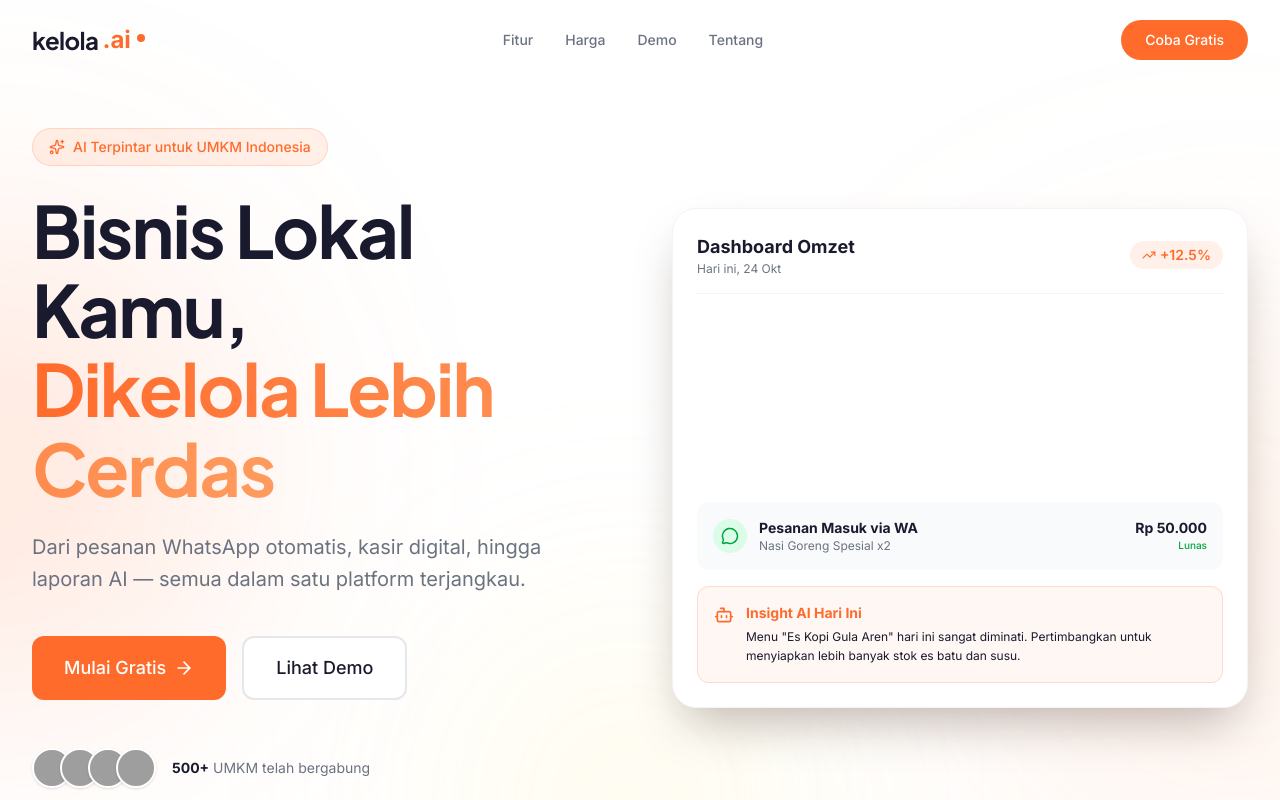
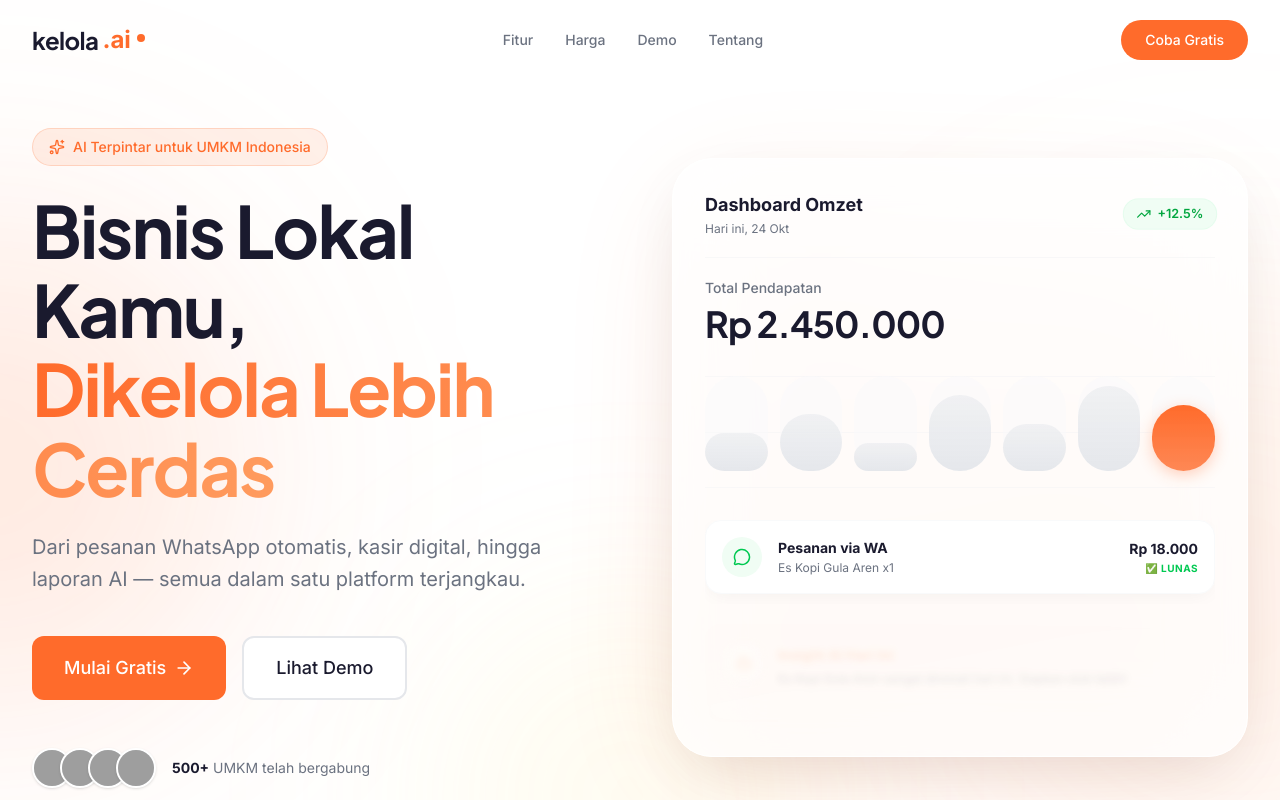
Before and after one commit to xue-yuki/kelola.ai, a Next.js app: page / in a window 1280 px wide. Shown: the top 800 px of the page. Built offline with nearby package versions, Linux system fonts and the light colour scheme; grey boxes are pictures that could not be loaded.

Commit message:
feat: Add dynamic, animated elements including a revenue counter, cycling orders, and AI insights to the hero section mockup.

```diff
--- a/src/components/sections/Hero.tsx
+++ b/src/components/sections/Hero.tsx
@@ -1,10 +1,78 @@
 "use client";
 
-import { motion } from "framer-motion";
+import { motion, AnimatePresence } from "framer-motion";
 import { ArrowRight, Bot, TrendingUp, Sparkles, MessageCircle } from "lucide-react";
 import Link from "next/link";
+import { useState, useEffect } from "react";
+
+const INCOMING_ORDERS = [
+    { item: "Nasi Goreng Spesial x2", price: "Rp 50.000" },
+    { item: "Bakso Jumbo x3", price: "Rp 54.000" },
+    { item: "Es Kopi Gula Aren x1", price: "Rp 18.000" },
+    { item: "Ayam Bakar x2", price: "Rp 72.000" }
+];
+
+const AI_INSIGHTS = [
+    "Es Kopi Gula Aren sangat diminati hari ini. Siapkan stok lebih!",
+    "Penjualan tertinggi pukul 11.00–13.00. Tambah promo siang!",
+    "Produk terlaris minggu ini: Nasi Goreng Spesial 🏆"
+];
+
+function Counter({ from, to }: { from: number; to: number }) {
+    const [count, setCount] = useState(from);
+
+    useEffect(() => {
+        let startTime: number;
+        let animationFrame: number;
+        const duration = 2000;
+
+        const animate = (timestamp: number) => {
+            if (!startTime) startTime = timestamp;
+            const progress = timestamp - startTime;
+
+            if (progress < duration) {
+                const easeOutQuart = 1 - Math.pow(1 - progress / duration, 4);
+                setCount(Math.floor(from + (to - from) * easeOutQuart));
+                animationFrame = requestAnimationFrame(animate);
+            } else {
+                setCount(to);
+            }
+        };
+
+        animationFrame = requestAnimationFrame(animate);
+        return () => cancelAnimationFrame(animationFrame);
+    }, [from, to]);
+
+    const formatted = new Intl.NumberFormat('id-ID').format(count);
+    return <>{`Rp ${formatted}`}</>;
+}
 
 export default function Hero() {
+    const [orderIndex, setOrderIndex] = useState(0);
+    const [insightIndex, setInsightIndex] = useState(0);
+    const [showInsight, setShowInsight] = useState(false);
+
+    useEffect(() => {
+        // Cycle orders every 3 seconds
+        const orderInterval = setInterval(() => {
+            setOrderIndex((prev) => (prev + 1) % INCOMING_ORDERS.length);
+        }, 3000);
+
+        // Initial delay for AI Insight, then cycle every 5 seconds
+        const insightTimeout = setTimeout(() => {
+            setShowInsight(true);
+            const insightInterval = setInterval(() => {
+                setInsightIndex((prev) => (prev + 1) % AI_INSIGHTS.length);
+            }, 5000);
+            return () => clearInterval(insightInterval);
+        }, 1500);
+
+        return () => {
+            clearInterval(orderInterval);
+            clearTimeout(insightTimeout);
+        };
+    }, []);
+
     return (
         <section className="relative min-h-screen pt-32 pb-20 overflow-hidden bg-background">
             {/* Background Animated Blobs */}
@@ -68,74 +136,126 @@ export default function Hero() {
                         </div>
                     </motion.div>
 
-                    {/* Right Visual Mockup */}
+                    {/* Right Visual Mockup (Clean & Aesthetic) */}
                     <motion.div
                         initial={{ opacity: 0, x: 50 }}
-                        animate={{ opacity: 1, x: 0 }}
-                        transition={{ duration: 0.8, ease: "easeOut", delay: 0.2 }}
+                        animate={{
+                            opacity: 1,
+                            x: 0
+                        }}
+                        transition={{
+                            opacity: { duration: 0.8, ease: "easeOut", delay: 0.2 },
+                            x: { duration: 0.8, ease: "easeOut", delay: 0.2 }
+                        }}
                         className="relative"
                     >
-                        {/* Main Mockup Card */}
-                        <div className="bg-white rounded-3xl p-6 shadow-2xl border border-gray-100 relative z-20 overflow-hidden group">
+                        {/* Main Mockup Card: Glassmorphic and subtle shadows */}
+                        <div className="bg-white/80 backdrop-blur-2xl rounded-[2.5rem] p-8 shadow-[0_20px_60px_-15px_rgba(0,0,0,0.1)] border border-white relative z-20 overflow-hidden group">
 
-                            <div className="flex justify-between items-center border-b border-gray-100 pb-4 mb-6">
+                            <div className="flex justify-between items-center border-b border-gray-100/60 pb-5 mb-5">
                                 <div>
                                     <h3 className="font-bold text-lg text-text-dark">Dashboard Omzet</h3>
-                                    <p className="text-xs text-text-muted">Hari ini, 24 Okt</p>
+                                    <p className="text-xs text-text-muted mt-0.5">Hari ini, 24 Okt</p>
                                 </div>
-                                <div className="bg-primary/10 text-primary px-3 py-1 rounded-full text-sm font-semibold flex items-center gap-1">
+                                <motion.div
+                                    animate={{ scale: [1, 1.05, 1] }}
+                                    transition={{ duration: 2, repeat: Infinity }}
+                                    className="bg-green-50 text-green-600 px-3 py-1.5 rounded-full text-xs font-semibold flex items-center gap-1.5 border border-green-100/50"
+                                >
                                     <TrendingUp size={14} /> +12.5%
+                                </motion.div>
+                            </div>
+
+                            {/* Animated Revenue Counter */}
+                            <div className="mb-8">
+                                <p className="text-sm text-text-muted font-medium mb-1.5">Total Pendapatan</p>
+                                <div className="font-display font-bold text-4xl text-text-dark tracking-tight">
+                                    <Counter from={0} to={2450000} />
                                 </div>
                             </div>
 
-                            {/* Chart Mockup */}
-                            <div className="h-40 w-full flex items-end justify-between gap-2 mb-6">
+                            {/* Chart Mockup: Softer bars and gradients */}
+                            <div className="h-28 w-full flex items-end justify-between gap-3 mb-8 border-b border-gray-100/50 pb-4 relative">
+                                {/* Subtle horizontal grid lines */}
+                                <div className="absolute w-full top-0 h-px bg-gray-100/50" />
+                                <div className="absolute w-full top-1/2 h-px bg-gray-100/50" />
+
                                 {[40, 60, 30, 80, 50, 90, 70].map((height, i) => (
-                                    <div key={i} className="w-full bg-gray-100 rounded-t-sm relative group-hover:bg-primary/5 transition-colors">
+                                    <div key={i} className="w-full h-full flex items-end relative group-hover:opacity-90 transition-opacity">
+                                        {/* Background track for bars */}
+                                        <div className="absolute inset-0 bg-gray-50/50 rounded-full w-full" />
+
                                         <motion.div
                                             initial={{ height: 0 }}
                                             animate={{ height: `${height}%` }}
-                                            transition={{ duration: 1, delay: 0.5 + (i * 0.1) }}
-                                            className={`absolute bottom-0 w-full rounded-t-sm ${i === 5 ? 'bg-primary' : 'bg-secondary/40'}`}
+                                            transition={{ duration: 1.2, delay: 0.5 + (i * 0.1), ease: "circOut" }}
+                                            className={`relative w-full rounded-full z-10 ${i === 6
+                                                    ? 'bg-gradient-to-t from-primary/80 to-primary shadow-[0_4px_15px_rgba(255,107,43,0.3)]'
+                                                    : 'bg-gradient-to-t from-gray-200 to-gray-200/50'
+                                                }`}
                                         />
                                     </div>
                                 ))}
                             </div>
 
                             {/* Order Notification Row */}
-                            <div className="bg-gray-50 rounded-xl p-4 flex items-center justify-between mb-4 hover:shadow-md transition-shadow">
-                                <div className="flex items-center gap-3">
-                                    <div className="bg-green-100 text-green-600 p-2 rounded-full">
+                            <div className="h-[84px] mb-5 relative overflow-hidden">
+                                <AnimatePresence mode="popLayout">
+                                    <motion.div
+                                        key={orderIndex}
+                                        initial={{ opacity: 0, y: 20 }}
+                                        animate={{ opacity: 1, y: 0 }}
+                                        exit={{ opacity: 0, y: -20, scale: 0.95 }}
+                                        transition={{ type: "spring", stiffness: 300, damping: 25 }}
+                                        className="bg-white rounded-2xl p-4 flex items-center justify-between shadow-[0_5px_20px_-5px_rgba(0,0,0,0.05)] border border-gray-50 w-full"
+                                    >
+                                        <div className="flex items-center gap-4">
+                                            <div className="bg-green-50 text-green-500 w-10 h-10 rounded-full flex items-center justify-center shrink-0">
                                                 <MessageCircle size={18} />
                                             </div>
                                             <div>
-                                        <h4 className="font-bold text-sm text-text-dark">Pesanan Masuk via WA</h4>
-                                        <p className="text-xs text-text-muted">Nasi Goreng Spesial x2</p>
+                                                <h4 className="font-bold text-sm text-text-dark">Pesanan via WA</h4>
+                                                <p className="text-xs text-text-muted mt-0.5">{INCOMING_ORDERS[orderIndex].item}</p>
                                             </div>
                                         </div>
-                                <div className="text-right">
-                                    <div className="font-bold text-sm text-text-dark">Rp 50.000</div>
-                                    <div className="text-[10px] text-green-600 font-medium">Lunas</div>
+                                        <div className="text-right shrink-0">
+                                            <div className="font-bold text-sm text-text-dark">{INCOMING_ORDERS[orderIndex].price}</div>
+                                            <div className="text-[10px] text-green-500 font-bold tracking-wider mt-0.5">✅ LUNAS</div>
                                         </div>
+                                    </motion.div>
+                                </AnimatePresence>
                             </div>
 
                             {/* AI Insight Card */}
-                            <div className="bg-primary/5 rounded-xl p-4 border border-primary/20 flex gap-3">
-                                <div className="text-primary mt-0.5">
-                                    <Bot size={20} />
+                            <div className="h-[100px]">
+                                <AnimatePresence mode="wait">
+                                    {showInsight && (
+                                        <motion.div
+                                            key={insightIndex}
+                                            initial={{ opacity: 0, filter: "blur(4px)" }}
+                                            animate={{ opacity: 1, filter: "blur(0px)" }}
+                                            exit={{ opacity: 0, filter: "blur(4px)" }}
+                                            transition={{ duration: 0.6 }}
+                                            className="bg-gradient-to-br from-primary/5 to-transparent rounded-2xl p-5 border border-primary/10 flex gap-4 h-full items-start"
+                                        >
+                                            <div className="bg-white p-2 text-primary rounded-xl shadow-sm border border-primary/5 shrink-0">
+                                                <Bot size={18} />
                                             </div>
                                             <div>
-                                    <h4 className="font-bold text-sm text-primary">Insight AI Hari Ini</h4>
-                                    <p className="text-xs text-text-dark leading-relaxed mt-1">
-                                        Menu "Es Kopi Gula Aren" hari ini sangat diminati. Pertimbangkan untuk menyiapkan lebih banyak stok es batu dan susu.
+                                                <h4 className="font-bold text-sm text-primary mb-1">Insight AI Hari Ini</h4>
+                                                <p className="text-xs text-text-dark/80 leading-relaxed font-medium">
+                                                    {AI_INSIGHTS[insightIndex]}
                                                 </p>
                                             </div>
+                                        </motion.div>
+                                    )}
+                                </AnimatePresence>
                             </div>
 
                         </div>
 
-                        {/* Glowing Backdrop behind Mockup */}
-                        <div className="absolute inset-0 bg-gradient-to-tr from-primary to-secondary rounded-3xl blur-2xl opacity-20 transform scale-[0.85] translate-y-4" />
+                        {/* Glowing Backdrop behind Mockup (Smoother glow) */}
+                        <div className="absolute inset-0 bg-gradient-to-tr from-primary to-secondary/30 rounded-[3rem] blur-3xl opacity-20 transform scale-95 translate-y-6 -z-10" />
                     </motion.div>
 
                 </div>
```
Lines whose indentation alone changed are shown as unchanged.
